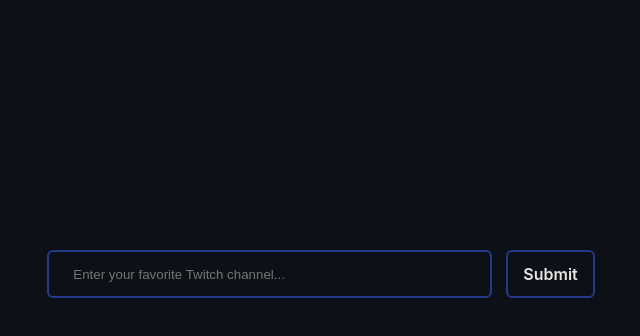
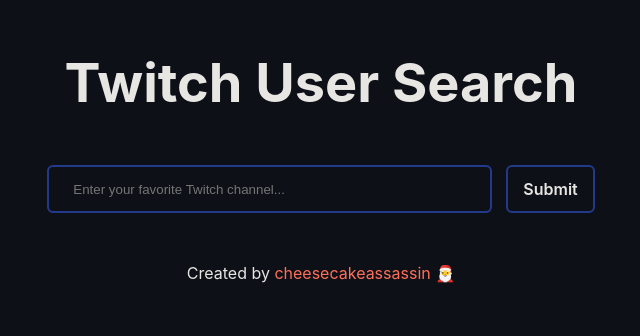
Before and after one commit to cheesecakeassassin/twitch-user-search, a React (Create React App) app in the folder client/: page / in a window 1280 px wide. Shown: the top 336 px of the page, without its empty margins (319-959 px from the left). Built offline with nearby package versions, Linux system fonts and the light colour scheme.

Commit message:
improving frontend, added header/footer

```diff
--- a/client/src/App.css
+++ b/client/src/App.css
@@ -1,3 +1,33 @@
-code {
-  font-family: hack, -apple-system, BlinkMacSystemFont, 'Segoe UI', Roboto, Oxygen, Ubuntu, Cantarell, 'Open Sans', 'Helvetica Neue', sans-serif;
+p {
+  text-align: center;
 }
+
+.title {
+  font-size: 54px;
+  text-align: center;
+  margin-top: 50px;
+}
+
+@media only screen and (min-width: 481px) and (max-width: 768px) {
+  .title {
+    font-size: 45px;
+    text-align: center;
+    margin-top: 50px;
+  }
+}
+
+@media only screen and (min-width: 407px) and (max-width: 480px) {
+  .title {
+    font-size: 38px;
+    text-align: center;
+    margin-top: 50px;
+  }
+}
+
+@media only screen and (min-width: 320px) and (max-width: 406px) {
+  .title {
+    font-size: 30px;
+    text-align: center;
+    margin-top: 40px;
+  }
+}
--- a/client/src/App.js
+++ b/client/src/App.js
@@ -1,12 +1,28 @@
 import React from 'react';
+import './App.css';
 import UserSearch from './components/UserSearch';
 
 function App() {
   return (
     <div>
+      <header>
+        <h1 className='title'>Twitch User Search</h1>
+      </header>
       <main>
         <UserSearch></UserSearch>
       </main>
+      <footer>
+        <p>
+          Created by{' '}
+          <a
+            href='https://github.com/cheesecakeassassin'
+            target='_blank' // Opens new tab when link is clicked
+            rel='noreferrer noopener'
+          >
+            cheesecakeassassin 🎅
+          </a>
+        </p>
+      </footer>
     </div>
   );
 }
--- a/client/src/Form.css
+++ b/client/src/Form.css
@@ -22,7 +22,7 @@
   display: flex;
   flex-wrap: wrap;
   justify-content: center;
-  margin: 250px;
+  margin: 50px 250px 50px 250px;
 }
 
 input,
@@ -97,11 +97,6 @@
   color: rgb(78, 137, 211);
 }
 
-/* Common breakpoints are 320px — 480px for mobile devices,
-481px — 768px for iPads & tablets, 769px — 1024px for small screens like
-laptop, 1025px — 1200px for large screens like Desktops, and 1201px and above
-for extra large screens like TV. */
-
 @media only screen and (min-width: 1025px) and (max-width: 1200px) {
   input {
     width: 400px;
@@ -113,7 +108,7 @@
   }
 
   #user-search {
-    margin: 200px;
+    margin: 50px 200px 50px 200px;
   }
 }
 
@@ -128,7 +123,7 @@
   }
 
   #user-search {
-    margin: 120px;
+    margin: 50px 120px 50px 120px;
   }
 }
 
@@ -138,13 +133,15 @@
   }
 
   .results {
+    width: 300px;
     font-size: 13px;
-    padding: 12px 10px;
+    padding: 3px 10px;
+    padding-left: 50px;
   }
 
   #user-search {
     margin: 30px;
-    margin-top: 120px;
+    margin-top: 50px 120px 50px 120px;
   }
 }
 
@@ -163,7 +160,7 @@
 
   #user-search {
     margin: 14px;
-    margin-top: 80px;
+    margin-top: 40px;
   }
 }
 
@@ -182,6 +179,6 @@
 
   #user-search {
     margin: 14px;
-    margin-top: 80px;
+    margin-top: 40px;
   }
 }
```
